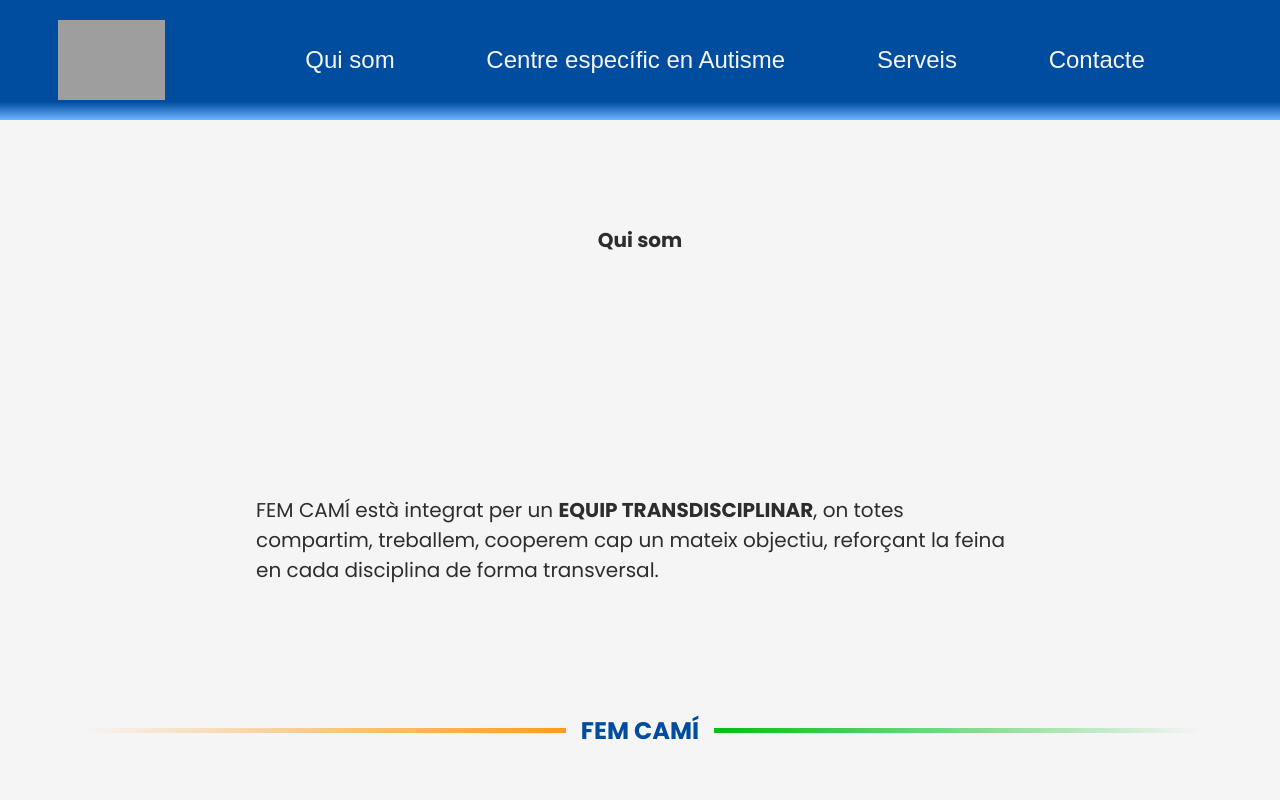
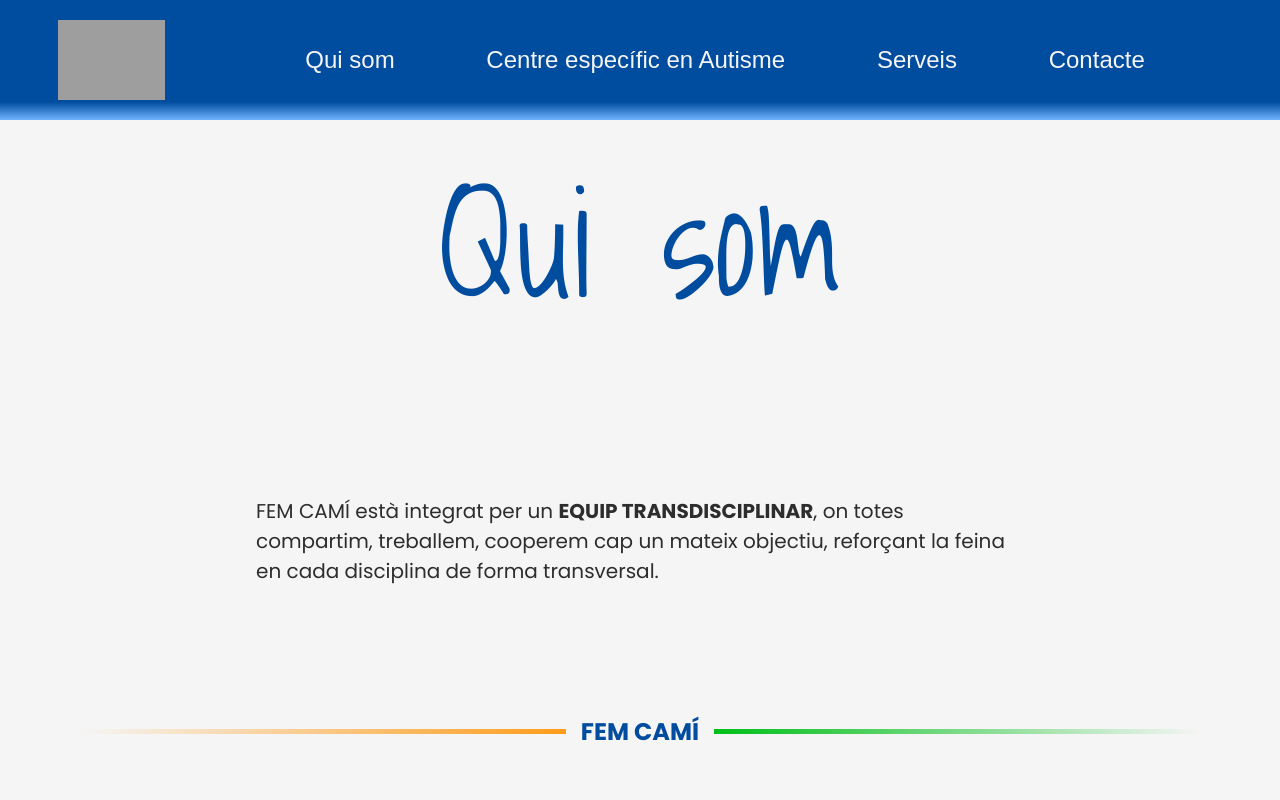
Before and after one commit to ozillo/femCami, a React (Vite) app: page /qui-som in a window 1280 px wide. Shown: the top 800 px of the page. Built offline with nearby package versions, Linux system fonts and the light colour scheme; grey boxes are pictures that could not be loaded; a web font is replaced by a local one.

Commit message:
add background page

```diff
--- a/src/pages/QuiSom.jsx
+++ b/src/pages/QuiSom.jsx
@@ -16,7 +16,7 @@ const QuiSom = () => {
             {/* <section className="section-title-description-page">
                 <h1 className="title-page">Qui Som</h1>
             </section> */}
-            <BackgroundTitle title={'Qui som'} />
+            <BackgroundTitle title={'Qui som'} background={`background-linear-blue`} color={`blue`}/>
 
             {/* <section className="section-principal-page-treballadors">
                 <div className="div-page-treballadors">
```
